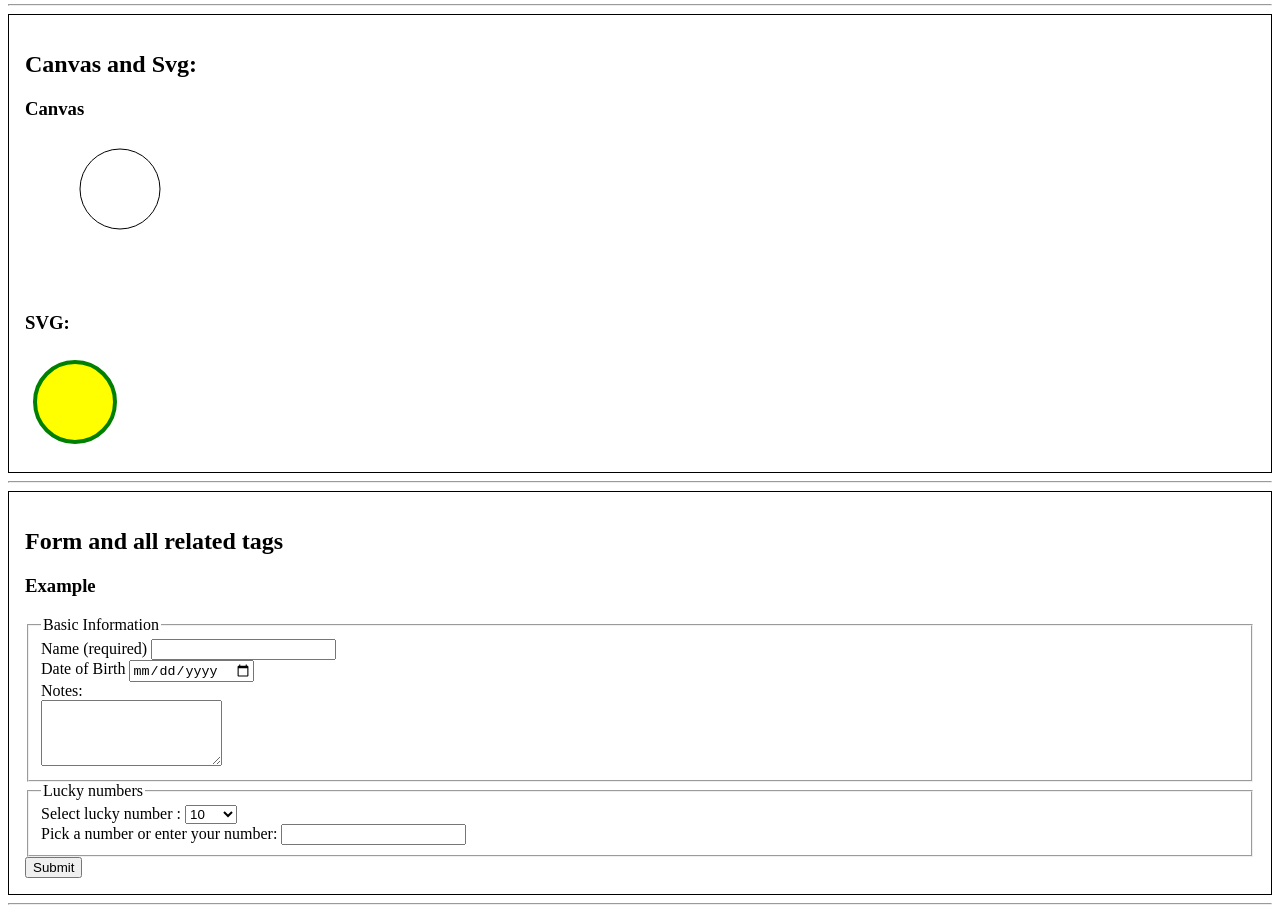
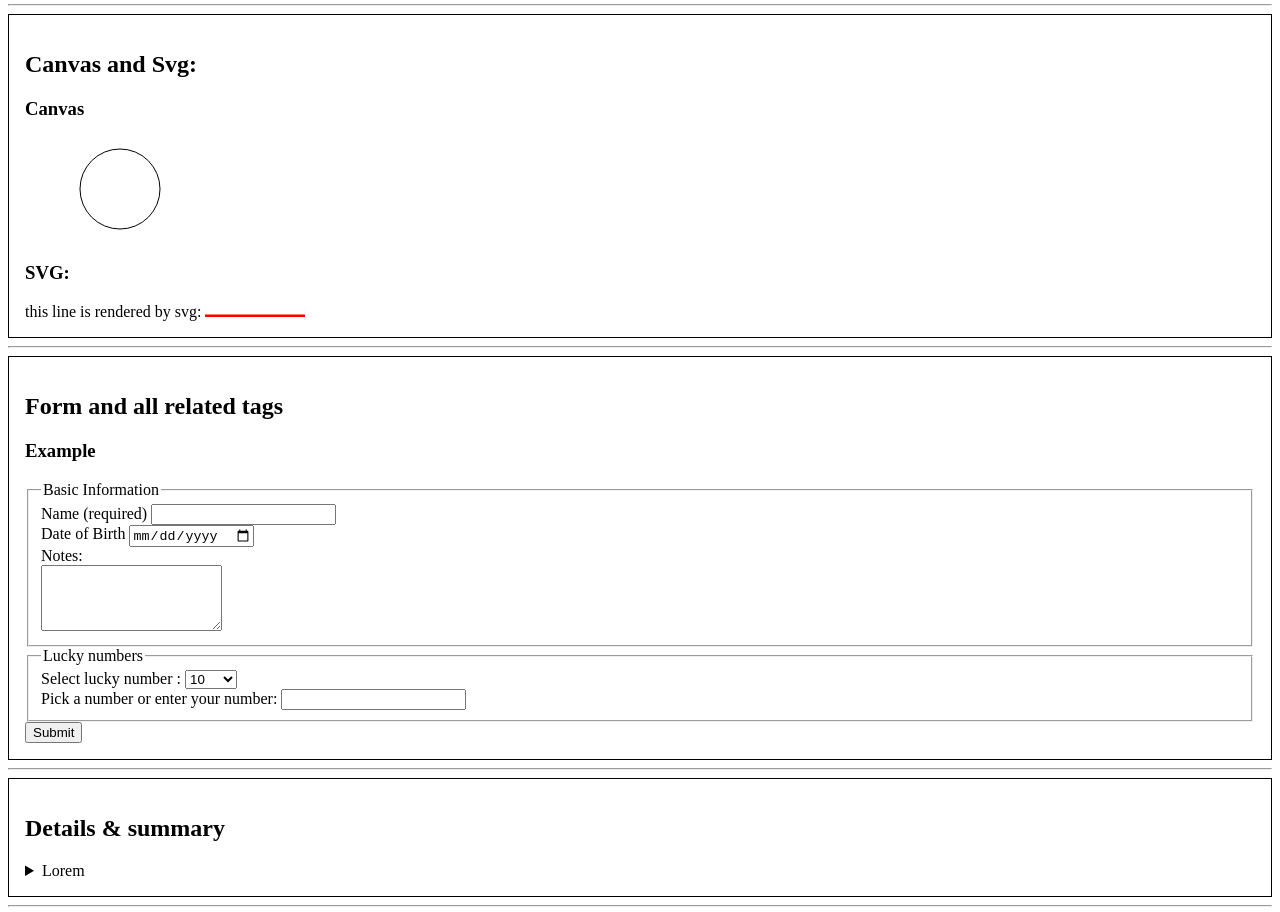
Before and after one commit to dnthem/portfolio, a plain HTML site: page experiments.html in a window 1280 px wide. Shown: the part 1540-2452 px from the top of the page. Drawn offline with Linux system fonts and the light colour scheme.

Commit message:
update svg

```diff
--- a/experiments.html
+++ b/experiments.html
@@ -89,7 +89,7 @@
             <section>
                 <h2>Canvas and Svg:</h2>
                 <h3>Canvas</h3>
-                <canvas id="canvas" width="300" height="150">
+                <canvas id="canvas" width="300" height="100">
                     <strong>Your browser does not support the canvas tag.</strong>
                 </canvas>
                 <script>
@@ -103,9 +103,12 @@
                 </script>
 
                 <h3>SVG:</h3>
-                <svg width="100" height="100">
-                    <circle cx="50" cy="50" r="40" stroke="green" stroke-width="4" fill="yellow" />
-                </svg>
+                <span>
+                    this line is rendered by svg:
+                    <svg height="15">
+                        <line x1="0" y1="15" x2="100" y2="15" style="stroke:rgb(255,0,0);stroke-width:5" />
+                    </svg>
+                </span>
             </section>
             <hr>
             <section>
```
